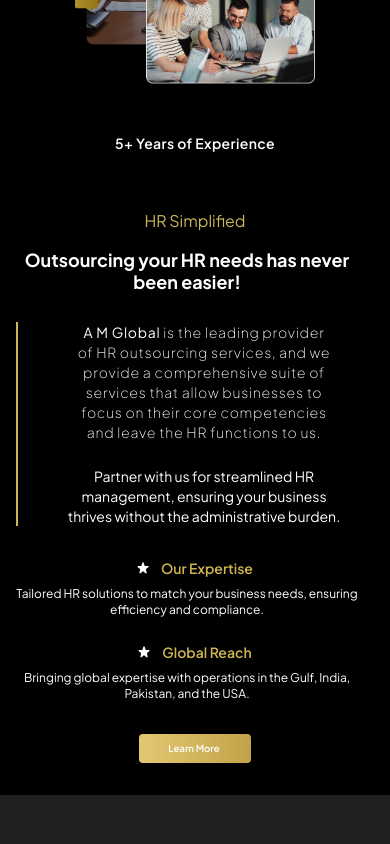
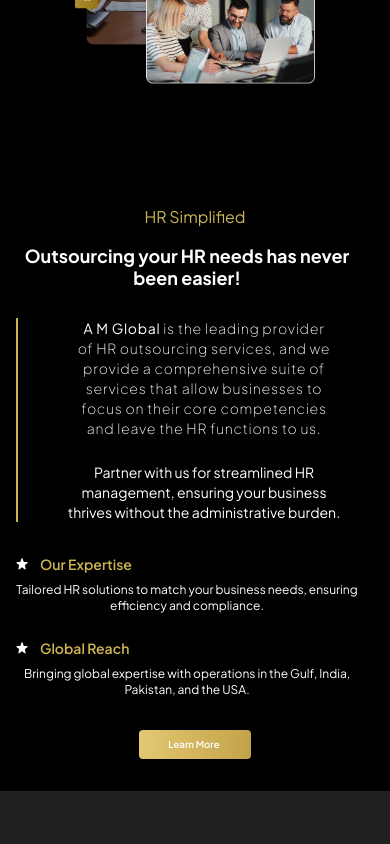
Before and after one commit to Yousaf-khan-se/AM-Global, a React (Vite) app: page / in a window 390 px wide. Shown: the part 2220-3064 px from the top of the page. Built offline with nearby package versions, Linux system fonts and the light colour scheme.

Commit message:
layout has been made responsive

```diff
--- a/src/Pages/Home.jsx
+++ b/src/Pages/Home.jsx
@@ -146,7 +146,7 @@
                     <div className='flex-1 ml-0 lg:ml-4 flex flex-col items-center lg:items-start'>
                         <img src={section2Img} alt="" className='mt-0 w-full max-w-[300px] lg:max-w-none'
                             style={{ scale: 0.8 }} />
-                        <p className='relative text-white text-center lg:text-left lg:origin-top-left lg:left-[4.9rem] lg:transform lg:-rotate-90 lg:-top-[17rem] tracking-wide lg:tracking-[0.32rem] font-semibold text-sm lg:text-[1.1rem] mt-4 lg:mt-0'>5+ Years of Experience</p>
+                        <p className='relative text-white text-xs -top-[13rem] -left-[6.8rem] lg:text-left lg:origin-top-left lg:left-[4.9rem] -rotate-90 lg:-top-[17rem] tracking-wide lg:tracking-[0.32rem] font-semibold lg:text-[1.1rem] mt-4 lg:mt-0'>5+ Years of Experience</p>
                     </div>
 
                     <div className='flex-1 mt-4 lg:mt-[4.3rem] px-0'>
@@ -160,11 +160,11 @@
                         </div>
                         <div className='flex flex-col lg:flex-row mt-8 lg:mt-14 gap-6 lg:gap-0'>
                             <div className='text-center lg:text-left'>
-                                <h2 className='text-[#CEB551] flex gap-3 lg:gap-5 ml-0 lg:ml-1 pb-2 text-sm font-semibold justify-center lg:justify-start'><img src={star} alt="" className='h-3 w-3 mt-1' /> Our Expertise</h2>
+                                <h2 className='text-[#CEB551] flex gap-3 lg:gap-5 ml-0 lg:ml-1 pb-2 text-sm font-semibold justify-start'><img src={star} alt="" className='h-3 w-3 mt-1' /> Our Expertise</h2>
                                 <p className='pl-0 lg:pl-9 pr-4 lg:pr-[7.5rem] text-center lg:text-left text-xs lg:text-[0.65rem]'>Tailored HR solutions to match your business needs, ensuring efficiency and compliance.</p>
                             </div>
                             <div className='text-center lg:text-left'>
-                                <h2 className='text-[#CEB551] flex gap-3 lg:gap-5 ml-0 lg:ml-1 pb-2 text-sm font-semibold justify-center lg:justify-start'><img src={star} alt="" className='h-3 w-3 mt-1' /> Global Reach</h2>
+                                <h2 className='text-[#CEB551] flex gap-3 lg:gap-5 ml-0 lg:ml-1 pb-2 text-sm font-semibold justify-start'><img src={star} alt="" className='h-3 w-3 mt-1' /> Global Reach</h2>
                                 <p className='pl-0 lg:pl-9 pr-4 lg:pr-[3.45rem] text-center lg:text-left text-xs lg:text-[0.65rem]'>Bringing global expertise with operations in the Gulf, India, Pakistan, and the USA.</p>
                             </div>
                         </div>
@@ -190,26 +190,29 @@
             </section>            {/* sec4 */}
             <section className='flex flex-col xl:flex-row pt-8 lg:pt-14 flex-wrap px-4 lg:px-0 w-full'>
                 <div className='flex flex-col justify-center items-center sm:flex-row'>
-                    <div className='pt-10 pb-10 max-w-[30rem] m-5 sm:ml-36 sm:mr-16'>
+                    <div className='pt-10 pb-10 max-w-[30rem] m-5 sm:ml-36'>
                         <h1 className=' text-left text-xl pb-2 text-[#CEB551]'>Why Choose AM Global</h1>
                         <p className='text-xl font-semibold sm:text-[2.2rem] text-left leading-[2.8rem]'>Trusted HR Solutions Tailored for Your <span className='text-[#CEB551]'>Success</span></p>
                     </div>
                     <div className='flex-1 pt-14 pb-10'>
-                        <p className=' border-[#606060] -m-10 border-l p-2 mr-[5.5rem] pl-10 text-left text-[0.8rem] font-light'>AM Global has a proven track record of providing high-quality HR outsourcing and manpower  supply  solutions to businesses of all sizes. We  are the leading  provider of HR  outsourcing  services in  the UAE  and provide  top-notch  Manpower  Supply, HR Outsourcing, and Recruitment Services to our clients.</p>
+                        <p className=' border-[#606060] ml-8 mr-10 pl-5 border-l-2 sm:m-10 sm:ml-0 sm:border-l sm:p-2 sm:mr-[5.5rem] sm:pl-10 text-left text-[0.8rem] font-light'>AM Global has a proven track record of providing high-quality HR outsourcing and manpower  supply  solutions to businesses of all sizes. We  are the leading  provider of HR  outsourcing  services in  the UAE  and provide  top-notch  Manpower  Supply, HR Outsourcing, and Recruitment Services to our clients.</p>
                     </div>
                 </div>
                 <div className='flex flex-col justify-center contents-center sm:flex-row sm:mt-2'>
-                    <img className='flex-1 max-w-[40rem] h-auto scale-105' src={section4Logo} alt="" />
+                    <img className='flex-1 max-w-[40rem] h-auto scale-105 mr-10 sm:m-0' src={section4Logo} alt="" />
                     <div className='flex-1 flex flex-col'>
-                        <h1 className='text-xl font-bold pr-40 lg:pr-60 sm:text-[2.2rem] pt-20 leading-10 text-left'>Find the Right Solution for Your <span className='text-[#CEB551]'>Business Today!</span></h1>
+                        <h1 className='text-xl font-bold pr-10 lg:pr-60 sm:text-[2.2rem] pt-20 leading-10 text-left'>Find the Right Solution for Your <span className='text-[#CEB551]'>Business Today!</span></h1>
                         <div className='border-l border-[#CEB551] pl-10 pr-3 lg:pr-[6rem] opacity mt-14'>
                             <p className='mb-8 text-left pl-2 text-sm font-extralight'>A M Global   is  one  of  the  top  outsourcing  agencies  that  offer  cutting-edge solutions for all your HR requirements. A M Global covering all the seven emirates and  with  plans  of  expansion  to  the  GCC. We  have experienced  work  force deployed across various industry segments and an employee pool with a mix of nationalities. </p>
                             <p className='text-left pl-2 text-sm font-extralight pr-3'>By  providing exemplary  services  we aim to focus on  providing value to  both to our clients and employees. This has helped us gain and  maintain  good business relationship  with  our  existing  clients  and  we  hope to  continue doing  so  in  the future.</p>
                         </div>
-                        <button className='bg-[#CEB551] text-white w-32 rounded p-2 pr-0 pl-0 sm:ml-12 text-md mt-14 self-start text-xs transition-none-all ease-in-out delay-100 hover:bg-[#CEB551]/90'>Learn More</button>
+                        <button className='bg-[#CEB551] text-white w-32 rounded p-2 pr-0 pl-0 m-10 sm:ml-12 text-md mt-14 self-start text-xs transition-none-all ease-in-out delay-100 hover:bg-[#CEB551]/90'>Learn More</button>
                     </div>
                 </div>
-            </section>            {/* sec5 */}            <section className="relative bg-cover bg-center h-auto w-full pb-16 lg:pb-28 pt-12 lg:pt-32 flex flex-col justify-evenly content-evenly px-4 lg:px-0"
+            </section>
+
+            {/* sec5 */}
+            <section className="relative bg-cover bg-center h-auto w-full pb-16 lg:pb-28 pt-12 lg:pt-32 flex flex-col justify-evenly content-evenly px-4 lg:px-0"
                 style={{ backgroundImage: `url(${section5Pattern})` }}
             >
                 <div className="absolute inset-0 bg-white/15"></div>
```
